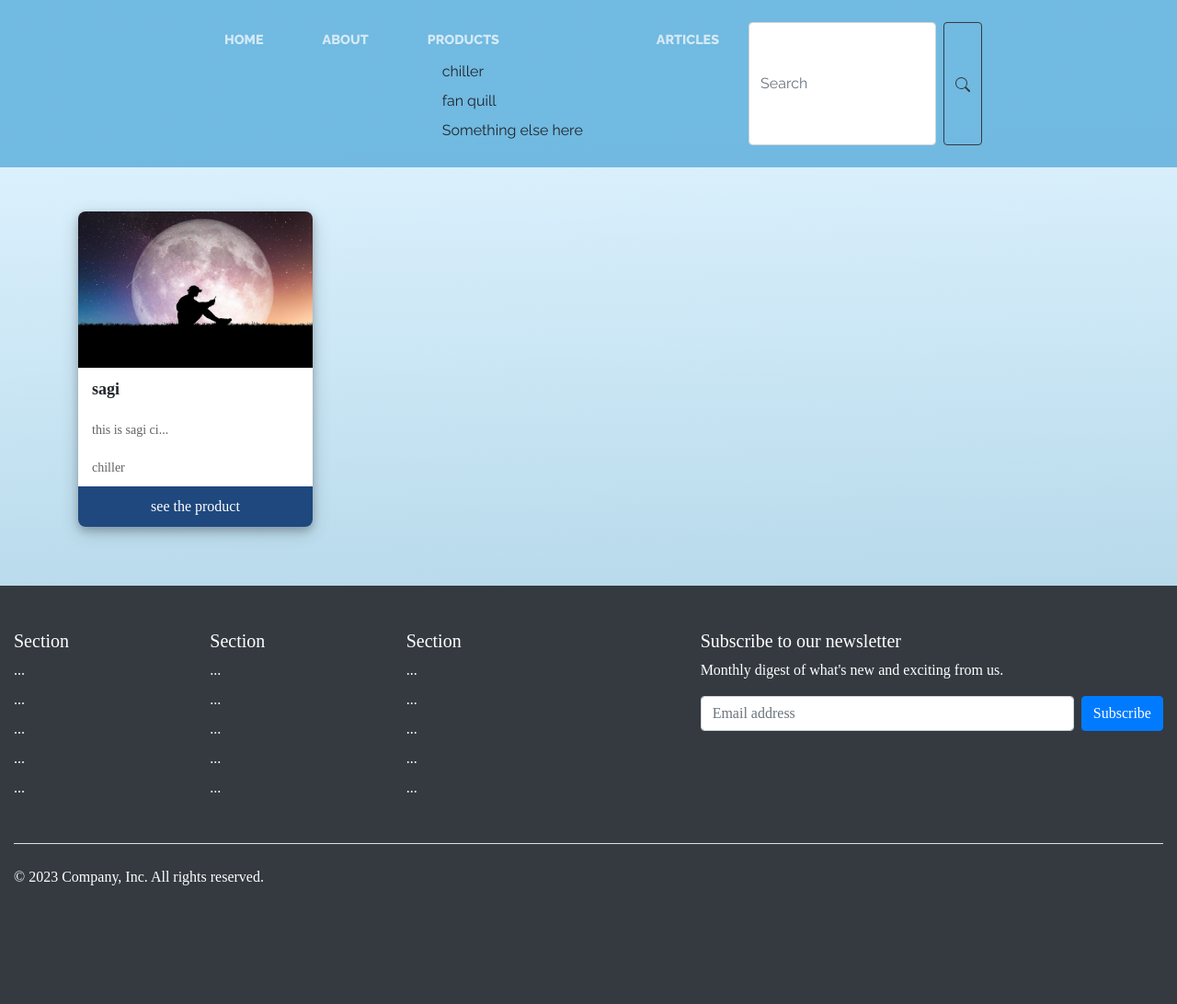
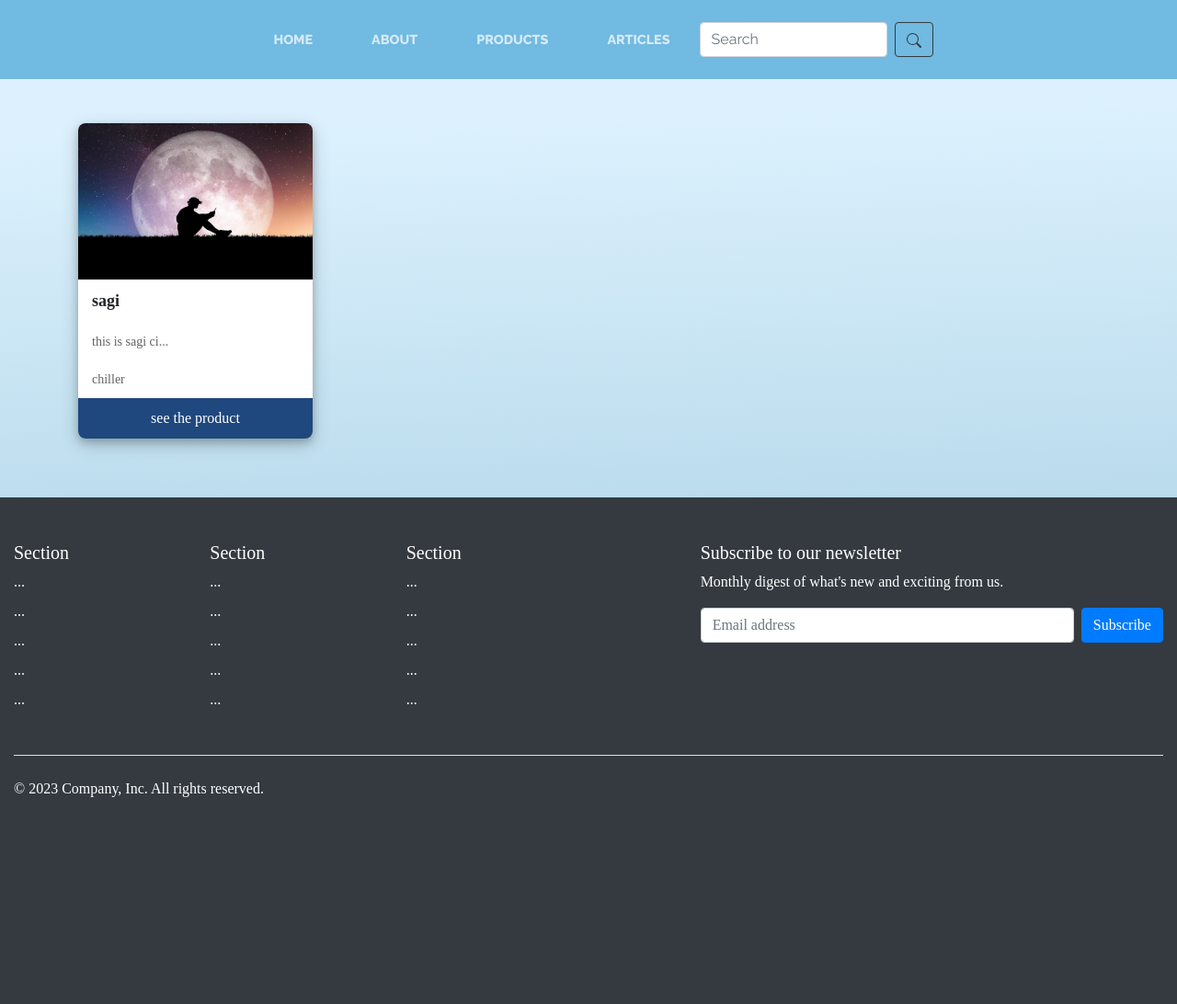
Before and after one commit to erf04/pro-mahoor, a Django app: page /products/ in a window 1280 px wide. Shown: the whole page at 92% size. After the commit the page ends 867 px from the top, so only its background shows below. Run offline with Django 4.2, Linux system fonts and the light colour scheme; data comes from the database, SQL or seed files in the repository; some libraries are stand-ins or nearby versions.

Commit message:
dropdown (products hover)

```diff
--- a/mahoortah/pages/templates/base.html
+++ b/mahoortah/pages/templates/base.html
@@ -1,6 +1,4 @@
 {% load static %}
-
-
 <!DOCTYPE html>
 <html lang="en">
   <head>
@@ -12,7 +10,11 @@
     <meta name="description" content="" />
     <meta name="author" content="" />
     <title>Business Casual - Start Bootstrap Theme</title>
-        <link rel="icon" type="image/x-icon" href="{% static 'assets/favicon.ico' %}" />
+    <link
+      rel="icon"
+      type="image/x-icon"
+      href="{% static 'assets/favicon.ico' %}"
+    />
     <!-- Google fonts-->
     <link
       href="https://fonts.googleapis.com/css?family=Raleway:100,100i,200,200i,300,300i,400,400i,500,500i,600,600i,700,700i,800,800i,900,900i"
@@ -65,26 +67,36 @@
     <script src="https://cdn.jsdelivr.net/npm/bootstrap@5.2.3/dist/js/bootstrap.bundle.min.js"></script>
 
     <!-- Google Web Fonts -->
-   <link rel="preconnect" href="https://fonts.googleapis.com">
-   <link rel="preconnect" href="https://fonts.gstatic.com" crossorigin>
-   <link href="https://fonts.googleapis.com/css2?family=Inter:wght@400;500;600&family=Saira:wght@500;600;700&display=swap" rel="stylesheet">
+    <link rel="preconnect" href="https://fonts.googleapis.com" />
+    <link rel="preconnect" href="https://fonts.gstatic.com" crossorigin />
+    <link
+      href="https://fonts.googleapis.com/css2?family=Inter:wght@400;500;600&family=Saira:wght@500;600;700&display=swap"
+      rel="stylesheet"
+    />
 
     <!-- Icon Font Stylesheet -->
-   <link href="https://cdnjs.cloudflare.com/ajax/libs/font-awesome/5.10.0/css/all.min.css" rel="stylesheet">
-   <link href="https://cdn.jsdelivr.net/npm/bootstrap-icons@1.4.1/font/bootstrap-icons.css" rel="stylesheet">
+    <link
+      href="https://cdnjs.cloudflare.com/ajax/libs/font-awesome/5.10.0/css/all.min.css"
+      rel="stylesheet"
+    />
+    <link
+      href="https://cdn.jsdelivr.net/npm/bootstrap-icons@1.4.1/font/bootstrap-icons.css"
+      rel="stylesheet"
+    />
 
     <!-- Libraries Stylesheet -->
 
-   <link href="{% static 'lib/animate/animate.min.css' %}" rel="stylesheet">
-   <link href="{% static 'lib/owlcarousel/assets/owl.carousel.min.css' %}" rel="stylesheet">
+    <link href="{% static 'lib/animate/animate.min.css' %}" rel="stylesheet" />
+    <link
+      href="{% static 'lib/owlcarousel/assets/owl.carousel.min.css' %}"
+      rel="stylesheet"
+    />
   </head>
 
   <!-- <body> -->
-        <nav class="navbar navbar-expand-lg navbar-dark py-lg-4" id="mainNav" >
+  <nav class="navbar navbar-expand-lg navbar-dark py-lg-4" id="mainNav">
     <div class="container">
-            <a
-              class="navbar-brand text-uppercase fw-bold d-lg-none"
-              href="index.html"
+      <a class="navbar-brand text-uppercase fw-bold d-lg-none" href="index.html"
         >Start Bootstrap</a
       >
       <button
@@ -101,9 +113,7 @@
       <div class="collapse navbar-collapse" id="navbarSupportedContent">
         <ul class="navbar-nav mx-auto">
           <li class="nav-item px-lg-4">
-                  <a class="nav-link text-uppercase" href="{% url 'home' %}"
-                    >Home</a
-                  >
+            <a class="nav-link text-uppercase" href="{% url 'home' %}">Home</a>
           </li>
           <li class="nav-item px-lg-4">
             <a class="nav-link text-uppercase" href="{% url 'aboutUs' %}"
@@ -124,8 +134,12 @@
               onmouseleave="disappear()"
               id="dropdown"
             >
-                    <a class="dropdown-item" href="{% url 'typefilter' 1 %}">chiller</a>
-                    <a class="dropdown-item" href="{% url 'typefilter' 2 %}">fan quill</a>
+              <a class="dropdown-item" href="{% url 'typefilter' 1 %}"
+                >chiller</a
+              >
+              <a class="dropdown-item" href="{% url 'typefilter' 2 %}"
+                >fan quill</a
+              >
               <a class="dropdown-item" href="#">Something else here</a>
             </div>
           </li>
@@ -159,11 +173,7 @@
                     </li>
                   </ul>
                 </li> -->
-                <form
-                  class="d-flex"
-                  method="post"
-                  action="{% url 'searching' %}"
-                >
+          <form class="d-flex" method="post" action="{% url 'searching' %}">
             {% csrf_token %}
             <input
               class="form-control me-2"
@@ -191,10 +201,9 @@
       </div>
     </div>
   </nav>
-        <body style="background-color: aliceblue !important;" >
+  <body style="background-color: aliceblue !important">
     {% block content %} {% endblock %}
   </body>
-
 
   <!-- footer -->
   <div class="container-fluid bg-dark">
@@ -204,10 +213,7 @@
           <h5 style="color: white">Section</h5>
           <ul class="nav flex-column">
             <li class="nav-item mb-2">
-                    <a
-                      href="#"
-                      style="color: white"
-                      class="nav-link p-0 text-white"
+              <a href="#" style="color: white" class="nav-link p-0 text-white"
                 >...</a
               >
             </li>
@@ -284,9 +290,7 @@
                 class="form-control"
                 placeholder="Email address"
               />
-                    <button class="btn btn-primary" type="button">
-                      Subscribe
-                    </button>
+              <button class="btn btn-primary" type="button">Subscribe</button>
             </div>
           </form>
         </div>
@@ -295,9 +299,7 @@
       <div
         class="d-flex flex-column flex-sm-row justify-content-between py-4 my-4 border-top"
       >
-              <p class="text-white">
-                © 2023 Company, Inc. All rights reserved.
-              </p>
+        <p class="text-white">© 2023 Company, Inc. All rights reserved.</p>
         <ul class="list-unstyled d-flex">
           <li class="ms-3">
             <a class="link-body-emphasis" href="#"
--- a/mahoortah/static/css/basestyle.css
+++ b/mahoortah/static/css/basestyle.css
@@ -723,7 +723,7 @@
 }
 
 
-body{
+body {
   /* background-image: linear-gradient(to top, #09203f 0%, #537895 100%); */
   background:
     /* linear-gradient(115.7deg, rgb(3, 79, 135) 6.2%, rgb(0, 184, 214) 112.9%); */
@@ -733,3 +733,11 @@ body{
     /* linear-gradient(109.6deg, rgb(78, 112, 157) 11.2%, rgb(137, 164, 199) 65%, rgb(205, 213, 224) 100.2%); */
     linear-gradient(178deg, rgba(201, 234, 252, 0.51) 14.9%, rgba(139, 192, 216, 0.73) 80%);
 }
+
+#dropdown {
+  display: none;
+  position: absolute;
+  z-index: 1000;
+  background-color: aliceblue;
+  border-radius: 10px;
+}
```
Also changed, not shown: mahoortah/pages/templates/home2.html (+0 -10 lines), mahoortah/static/css/homestyle2.css. Lines whose indentation alone changed are shown as unchanged.
